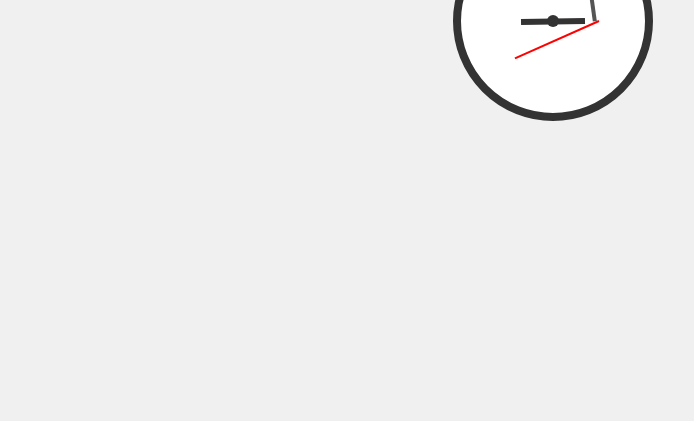
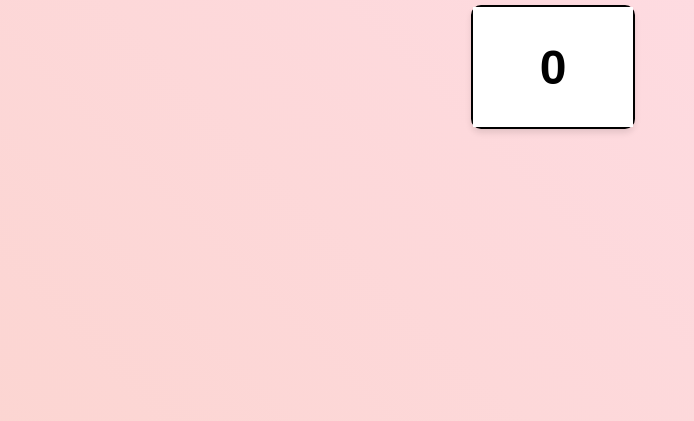
Before and after one commit to Sang0000022255/7112024, a plain HTML site: page index.html in a window 1280 px wide. Shown: the part 379-800 px from the top of the page, without its empty margins (87-781 px from the left). Drawn offline with Linux system fonts and the light colour scheme.

Commit message:
Update index.html

```diff
--- a/index.html
+++ b/index.html
@@ -3,92 +3,117 @@
 <head>
     <meta charset="UTF-8">
     <meta name="viewport" content="width=device-width, initial-scale=1.0">
-    <title>Đồng Hồ Kim</title>
+    <title>Đếm Số Lật</title>
     <style>
-        * {
-            box-sizing: border-box;
-            margin: 0;
-            padding: 0;
-        }
         body {
+            font-family: 'Arial', sans-serif;
             display: flex;
+            flex-direction: column;
             align-items: center;
             justify-content: center;
             height: 100vh;
-            font-family: Arial, sans-serif;
-            background-color: #f0f0f0;
+            margin: 0;
+            color: #000000;
+            text-align: center;
+            background: linear-gradient(45deg, #FF9A9E, #FAD0C4, #FFDEE9, #B5FFFC);
+            background-size: 400% 400%;
+            animation: gradientAnimation 15s ease infinite;
         }
-        .clock {
+        h1 {
+            font-size: 2.5em;
+            margin-bottom: 20px;
+        }
+        #flipCounter {
+            font-size: 3em;
+            font-weight: bold;
+            padding: 20px;
+            border: 2px solid #000000;
+            border-radius: 10px;
+            background-color: #FFF;
+            box-shadow: 0 4px 6px rgba(0, 0, 0, 0.1);
+            user-select: none;
+            cursor: pointer;
+            display: flex;
+            justify-content: center;
+            align-items: center;
             position: relative;
-            width: 200px;
-            height: 200px;
-            border: 8px solid #333;
-            border-radius: 50%;
+            width: 120px;
+            height: 80px;
+            perspective: 1000px;
+        }
+        .flip {
+            position: absolute;
+            width: 100%;
+            height: 100%;
+            backface-visibility: hidden;
+            transform-style: preserve-3d;
+            transform-origin: bottom;
+            animation: flipAnimation 0.5s ease-in-out;
+        }
+        .flipFront {
+            background-color: #FFF;
+            color: #000;
             display: flex;
+            justify-content: center;
             align-items: center;
+            position: absolute;
+            backface-visibility: hidden;
+            width: 100%;
+            height: 100%;
+            transform: rotateX(0deg);
+        }
+        .flipBack {
+            background-color: #FFF;
+            color: #000;
+            display: flex;
             justify-content: center;
-            background: white;
+            align-items: center;
+            position: absolute;
+            backface-visibility: hidden;
+            width: 100%;
+            height: 100%;
+            transform: rotateX(180deg);
         }
-        .clock .hand {
-            position: absolute;
-            width: 50%;
-            height: 4px;
-            background-color: black;
-            transform-origin: 100%;
-            transform: rotate(90deg);
-            transition: transform 0.05s ease-in-out;
+        @keyframes flipAnimation {
+            0% { transform: rotateX(0deg); }
+            100% { transform: rotateX(-180deg); }
         }
-        .clock .hour {
-            height: 6px;
-            background-color: #333;
-            width: 35%;
-        }
-        .clock .minute {
-            height: 4px;
-            background-color: #555;
-            width: 45%;
-        }
-        .clock .second {
-            height: 2px;
-            background-color: red;
-            width: 50%;
-        }
-        .center-point {
-            position: absolute;
-            width: 12px;
-            height: 12px;
-            background-color: #333;
-            border-radius: 50%;
-            z-index: 10;
+        @keyframes gradientAnimation {
+            0% { background-position: 0% 0%; }
+            50% { background-position: 100% 100%; }
+            100% { background-position: 0% 0%; }
         }
     </style>
 </head>
 <body>
-    <div class="clock">
-        <div class="hand hour" id="hourHand"></div>
-        <div class="hand minute" id="minuteHand"></div>
-        <div class="hand second" id="secondHand"></div>
-        <div class="center-point"></div>
+
+    <h1>Đếm Số Lật</h1>
+    <div id="flipCounter" onclick="incrementCounter()">
+        <div class="flip">
+            <div class="flipFront" id="flipFront">0</div>
+            <div class="flipBack" id="flipBack"></div>
+        </div>
     </div>
 
     <script>
-        function updateClock() {
-            const now = new Date();
-            const seconds = now.getSeconds();
-            const minutes = now.getMinutes();
-            const hours = now.getHours();
+        let counter = 0;
 
-            const secondDegree = ((seconds / 60) * 360) + 90;
-            const minuteDegree = ((minutes / 60) * 360) + ((seconds / 60) * 6) + 90;
-            const hourDegree = ((hours % 12) / 12 * 360) + ((minutes / 60) * 30) + 90;
+        function incrementCounter() {
+            counter++;
+            const flipFront = document.getElementById('flipFront');
+            const flipBack = document.getElementById('flipBack');
 
-            document.getElementById("secondHand").style.transform = `rotate(${secondDegree}deg)`;
-            document.getElementById("minuteHand").style.transform = `rotate(${minuteDegree}deg)`;
-            document.getElementById("hourHand").style.transform = `rotate(${hourDegree}deg)`;
+            flipBack.innerText = counter;
+            flipFront.style.animation = 'flipAnimation 0.5s ease-in-out';
+            flipBack.style.animation = 'flipAnimation 0.5s ease-in-out';
+
+            setTimeout(() => {
+                flipFront.innerText = counter;
+                flipFront.style.animation = '';
+                flipBack.style.animation = '';
+            }, 500);
         }
+    </script>
 
-        setInterval(updateClock, 1000);
-        updateClock(); // Cập nhật đồng hồ ngay khi tải trang
-    </script>
 </body>
 </html>
```
